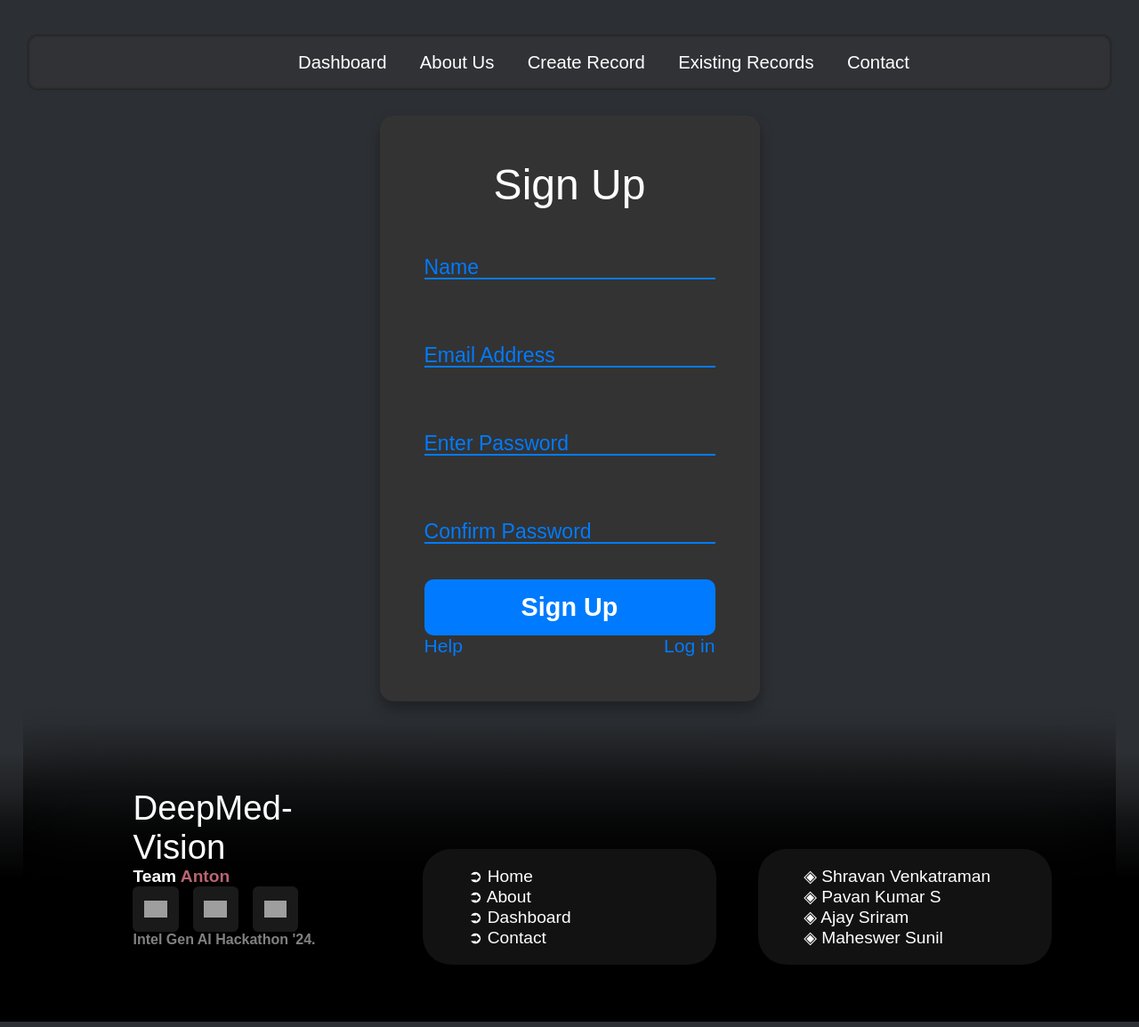
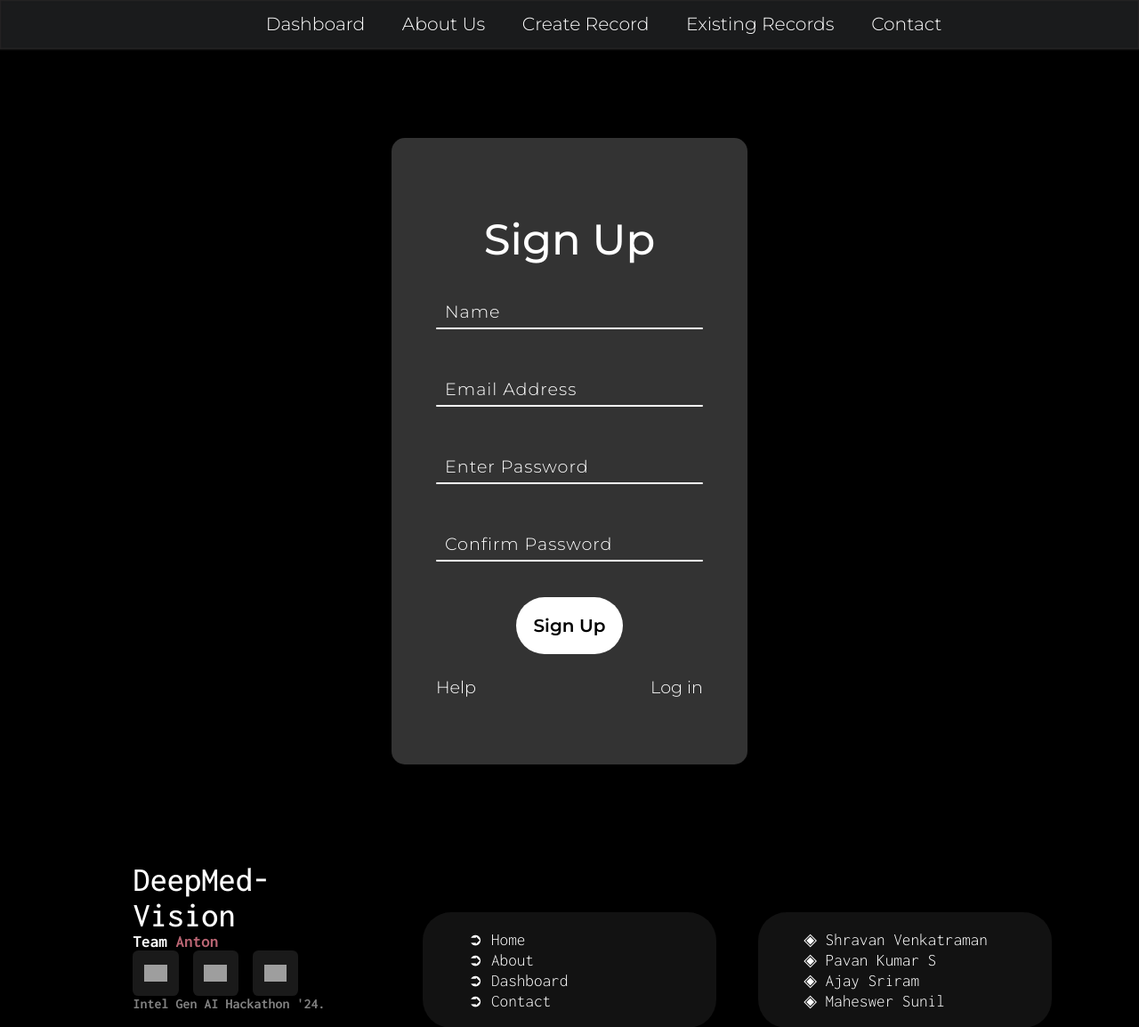
Before and after one commit to shravan-18/DeepMed-Vision, a Django app: page /signup/ in a window 1280 px wide. Shown: the top 1154 px of the page at 89% size. Run offline with Django 5.2, Linux system fonts and the light colour scheme; grey boxes are pictures that could not be loaded.

Commit message:
made changes in login n signup css

```diff
--- a/DeepMedVision/DeepMedApp/static/css/login.css
+++ b/DeepMedVision/DeepMedApp/static/css/login.css
@@ -1,12 +1,19 @@
+@import url('https://fonts.googleapis.com/css2?family=Montserrat:ital,wght@0,100..900;1,100..900&display=swap');
+@import url('https://fonts.googleapis.com/css2?family=Inconsolata:wght@200..900&display=swap');
+
 /* Ensure the body covers the full screen excluding the footer */
 body {
     min-height: 100vh;
     display: flex;
     flex-direction: column;
     justify-content: flex-start; /* Start at the top */
-    padding-top: 10px; /* Add padding to make space for the navbar */
-    background-color: #2c2f33;
+    /*padding-top: 100px; /* Add padding to make space for the navbar */
+    background-color: black;
     font-family: 'Inconsolata', 'Montserrat', sans-serif;
+}
+
+main{
+    margin-top: 70px;
 }
 
 /* Centering the form box */
@@ -22,6 +29,7 @@ body {
     text-align: center;
     color: white;
     margin-bottom: 20px;
+    font-family: 'Montserrat', sans-serif;
 }
 
 /* Form titles */
@@ -31,63 +39,89 @@ body {
 }
 
 /* Form input fields */
-.input-box {
+.input-box{
     position: relative;
-    margin-bottom: 40px;
+    width: 300px;
+    margin-top: 35px;
+    color: white;
 }
 
-.input-box input {
+.input-box input{
+    position: relative;
     width: 100%;
-    padding: 15px;
-    font-size: 1.2em;
-    background: none;
+    padding: 20px 10px 10px;
+    background: transparent;
     border: none;
-    border-bottom: 2px solid #007bff;
     outline: none;
     color: white;
-    font-family: 'Montserrat', sans-serif;
+    font-size: 1em;
+    letter-spacing: .05em;
+    z-index: 10;
 }
 
-.input-box span {
+input[type="submit"]{
+    font-size: 20px;
+    font-family: 'Montserrat',sans-serif;
+    border: none;
+    outline: none;
+    background: white;
+    padding: 20px;
+    margin-top: 40px;
+    border-radius: 90px;
+    font-weight: 600;
+    cursor: pointer;
+}
+
+input[type="submit"]:active{
+    background: white;
+    opacity: .8;
+}
+
+.input-box span{
+    position: absolute;
+    left: 0;
+    padding: 20px 10px 10px;
+    font-size: 1em;
+    color: white;
+    pointer-events: none;
+    letter-spacing: .05em;
+    transition: .5s;
+}
+
+.input-box input:valid ~ span,
+.input-box input:focus ~ span{
+    color: white;
+    transform: translateX(-10px) translateY(-30px);
+    font-size: .75em;
+}
+
+.input-box i{
     position: absolute;
     left: 0;
     bottom: 0;
-    font-size: 1.2em;
-    color: #007bff;
-    transition: 0.3s ease;
+    width: 100%;
+    height: 2px;
+    background: white;
+    border-radius: 4px;
+    transition: .5s;
+    pointer-events: none;
+    z-index: 9;
 }
 
-/* Larger buttons */
-input[type="submit"] {
-    width: 100%;
-    padding: 15px;
-    font-size: 1.5em;
-    font-weight: bold;
-    background-color: #007bff;
-    border: none;
-    border-radius: 10px;
-    color: white;
-    cursor: pointer;
-    transition: 0.3s ease;
+.input-box input:valid ~ i,
+.input-box input:focus ~ i{
+    height: 44px;
+    background: rgba(211, 211, 211, 0.5);
 }
 
-input[type="submit"]:hover {
-    background-color: #0056b3;
+.links{
+    display: flex;
+    justify-content: space-between;
 }
 
-/* Links below the form */
-.links {
-    display: flex;
-    justify-content: space-between;
-    font-size: 1.1em;
+.links a{
+    margin: 25px 0;
+    font-size: 1em;
+    color: white;
+    text-decoration: none;
 }
-
-.links a {
-    color: #007bff;
-    text-decoration: none;
-    transition: 0.3s ease;
-}
-
-.links a:hover {
-    color: #0056b3;
-}
--- a/DeepMedVision/DeepMedApp/static/css/navbar.css
+++ b/DeepMedVision/DeepMedApp/static/css/navbar.css
@@ -20,12 +20,10 @@ html, body {
   align-items: center;
   justify-content: center;
   position: sticky;
-  width: 95%;
+  width: 100%;
   height: 80px;
   background-color: rgba(52, 54, 56, 0.5);
   color: white;
-  margin: 30px auto 0;
-  border-radius: 10px;
   box-shadow: 0 0 1.5px 1px rgba(34, 34, 34, 0.8), 0 0 1.5px 1px rgba(43, 39, 39, 0.8) inset;
 
   @media screen and (max-width: 780px) {
--- a/DeepMedVision/DeepMedApp/templates/DeepMedApp/loginuser.html
+++ b/DeepMedVision/DeepMedApp/templates/DeepMedApp/loginuser.html
@@ -15,10 +15,12 @@
                 <h2>Log In</h2>
                 <input type="text" name="Email" required>
                 <span>Email Address</span>
+                <i></i>
             </div>
             <div class="input-box">
                 <input type="password" name="Password" required>
                 <span>Enter Password</span>
+                <i></i>
             </div>
             <input type="submit" value="Login">
             <div class="links">
--- a/DeepMedVision/DeepMedApp/templates/DeepMedApp/signupuser.html
+++ b/DeepMedVision/DeepMedApp/templates/DeepMedApp/signupuser.html
@@ -15,18 +15,22 @@
                 <h2>Sign Up</h2>
                 <input type="text" name="Name Field" required>
                 <span>Name</span>
+                <i></i>
             </div>
             <div class="input-box">
                 <input type="text" name="Email Field" required>
                 <span>Email Address</span>
+                <i></i>
             </div>
             <div class="input-box">
                 <input type="password" name="Password Field" required>
                 <span>Enter Password</span>
+                <i></i>
             </div>
             <div class="input-box">
                 <input type="password" name="Password Confirmation Field" required>
                 <span>Confirm Password</span>
+                <i></i>
             </div>
             <input type="submit" value="Sign Up">
             <div class="links">
```
